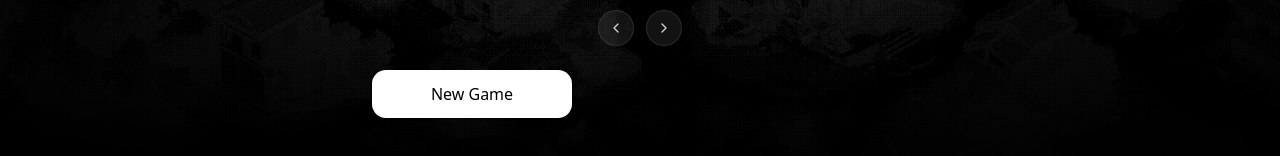
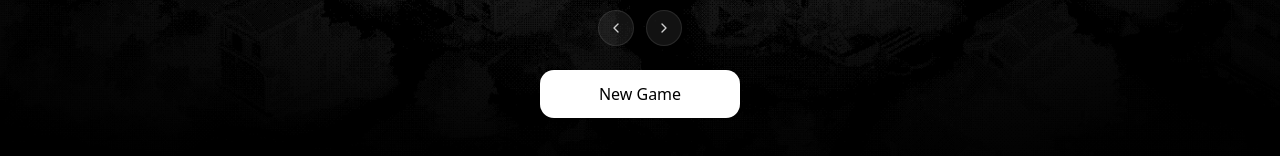
Before and after one commit to pguduguntla/build-ancient-civilizations, a Next.js app: page / in a window 1280 px wide. Shown: the part 728-884 px from the top of the page. Built offline with nearby package versions, Linux system fonts and the light colour scheme.

Commit message:
Center new game button

```diff
--- a/app/page.tsx
+++ b/app/page.tsx
@@ -185,7 +185,7 @@ export default function Home() {
             transition={{ duration: 0.4 }}
             viewOptions={{ amount: 0.5 }}
           >
-            <div className="mt-6 w-full">
+            <div className="mt-6 w-full flex justify-center">
               <Button
                 size="lg"
                 onClick={handleNewGame}
```
